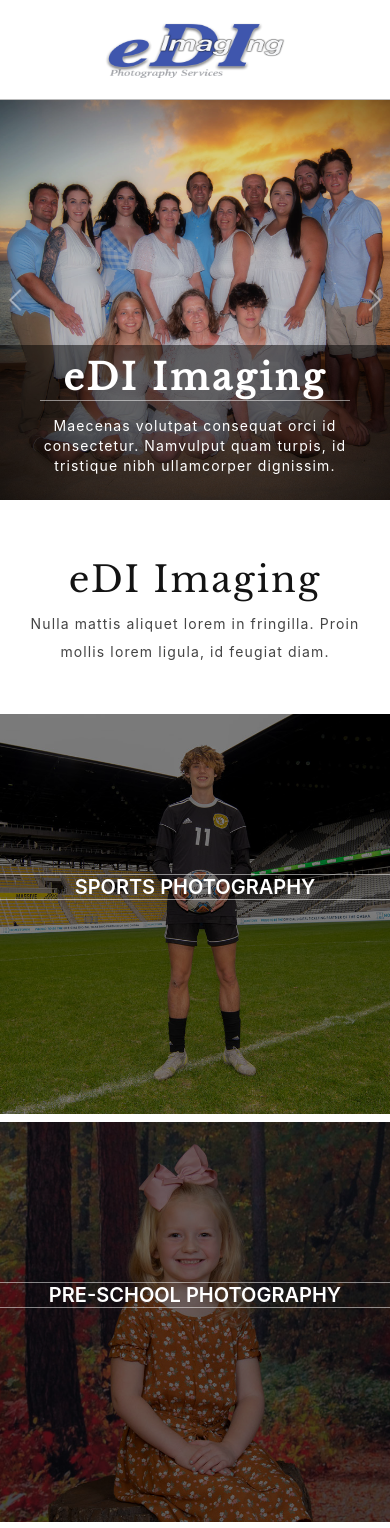
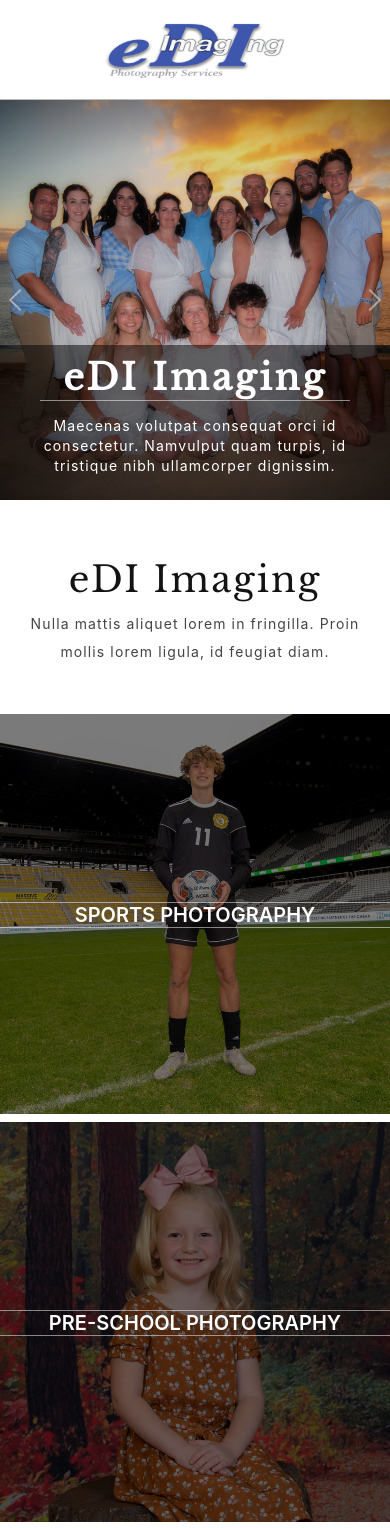
Before and after one commit to sstangl33/edi-imaging, a Next.js app: page / in a window 390 px wide. Shown: the top 1528 px of the page. Built offline with nearby package versions, Linux system fonts and the light colour scheme.

Commit message:
Add mobile text style update for .catTextBox.

```diff
--- a/styles/Categories.module.css
+++ b/styles/Categories.module.css
@@ -74,7 +74,7 @@
   text-align: center;
   width: 100%;
   position: absolute;
-  top: 40%;
+  top: 45%;
   left: 0;
   transition: all 0.75s ease-in-out;
   opacity: 1;
@@ -116,6 +116,10 @@
     text-align: center;
   }
 
+  .catLinkText {
+    top: 47%;
+  }
+
   .catBox {
     width: 100%;
     height: 400px;
```
